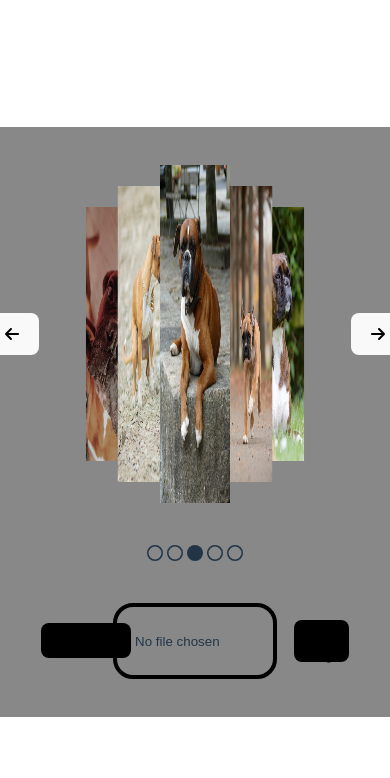
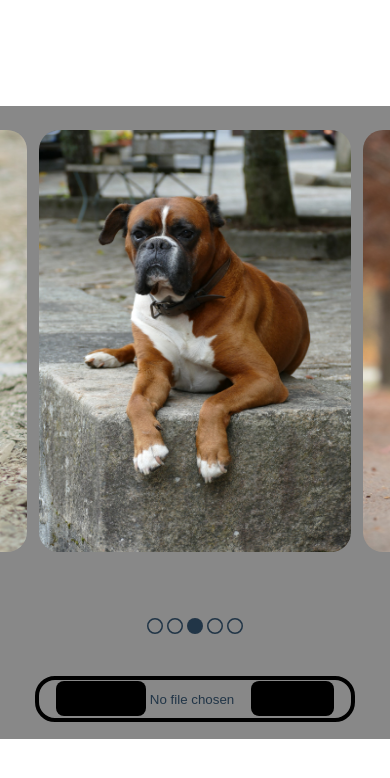
Before and after one commit to khintz34/image_carousel, a React app: page / in a window 390 px wide. Shown: the top 778 px of the page. Built offline with nearby package versions, Linux system fonts and the light colour scheme; the HTML template or start-up script is replaced by a standard one.

Commit message:
mobil init

```diff
--- a/src/components/main/Main.css
+++ b/src/components/main/Main.css
@@ -20,6 +20,7 @@
   width: 18vw;
   object-fit: contain;
   overflow: hidden;
+  border-radius: 20px;
 }
 
 .buttonHolder {
@@ -147,3 +148,55 @@
   font-family: "Gill Sans", "Gill Sans MT", Calibri, "Trebuchet MS", sans-serif;
   font-size: 14px;
 }
+
+@media (max-width: 500px) {
+  .mainContainer {
+    width: 100vw;
+    height: 75vh;
+    overflow: hidden;
+  }
+
+  .arrayContainer {
+    gap: 3vw;
+    height: 100vh;
+    overflow: hidden;
+  }
+
+  .controlBtn {
+    display: none;
+  }
+
+  .firstDiv {
+    transform: translateX(0);
+  }
+
+  .secondDiv {
+    transform: translateX(0);
+  }
+
+  .fourthDiv {
+    transform: translateX(0);
+  }
+
+  .fifthDiv {
+    transform: translateX(0);
+  }
+  .arrayDiv {
+    height: 50vh;
+    width: 80vw;
+    z-index: 5;
+  }
+
+  .buttonContainer {
+    width: 80vw;
+    margin-bottom: 2vh;
+  }
+
+  #imageAccept {
+    width: 50vw;
+  }
+
+  .showPop {
+    display: none;
+  }
+}
--- a/src/components/main/Main.jsx
+++ b/src/components/main/Main.jsx
@@ -119,7 +119,7 @@ const Main = () => {
   return (
     <div className="mainContainer">
       <div className="arrayContainer">
-        <button onClick={() => moveForward(true)}>
+        <button onClick={() => moveForward(true)} className="controlBtn">
           <FontAwesomeIcon icon={faArrowLeft} />
         </button>
         {mainArray.map((value, index) => {
@@ -147,7 +147,7 @@ const Main = () => {
             </div>
           );
         })}
-        <button onClick={() => moveBackward(true)}>
+        <button onClick={() => moveBackward(true)} className="controlBtn">
           <FontAwesomeIcon icon={faArrowRight} />
         </button>
       </div>
```
